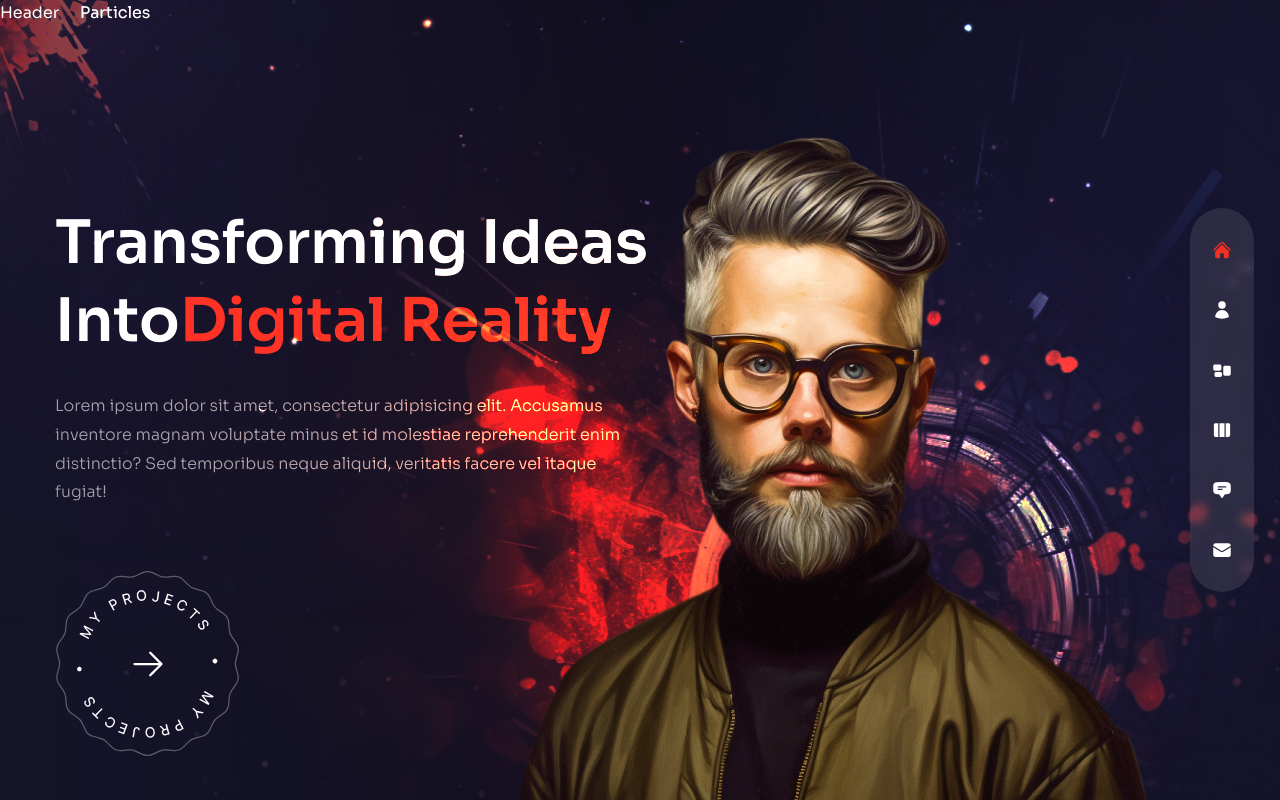
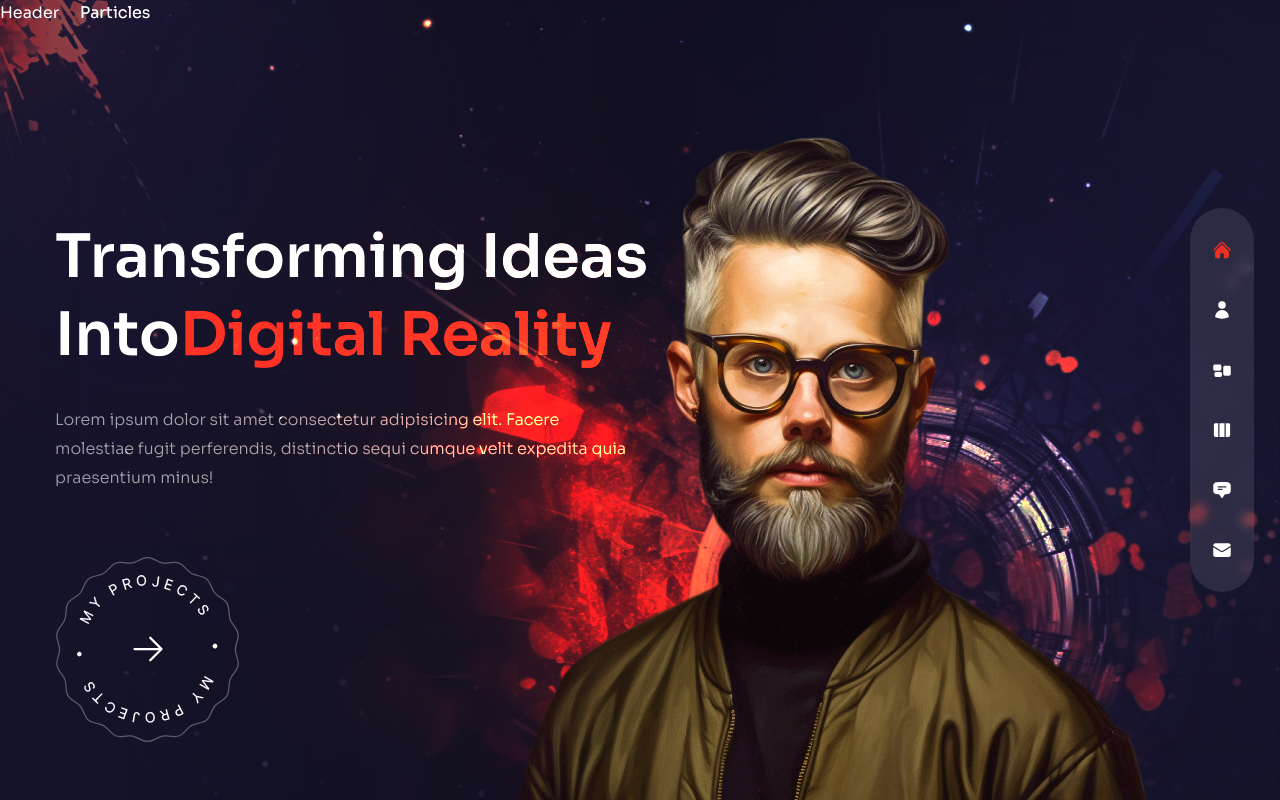
Before and after one commit to erickdc7/react-portfolio-2, a Next.js app: page / in a window 1280 px wide. Built offline with nearby package versions, Linux system fonts and the light colour scheme.

Commit message:
update text

```diff
--- a/pages/index.js
+++ b/pages/index.js
@@ -37,7 +37,7 @@ const Home = () => {
             exit="hidden"
             className="max-w-sm xl:max-w-xl mx-auto xl:mx-0 mb-10 xl:mb-16"
           >
-            Lorem ipsum dolor sit amet, consectetur adipisicing elit. Accusamus inventore magnam voluptate minus et id molestiae reprehenderit enim distinctio? Sed temporibus neque aliquid, veritatis facere vel itaque fugiat!
+            Lorem ipsum dolor sit amet consectetur adipisicing elit. Facere molestiae fugit perferendis, distinctio sequi cumque velit expedita quia praesentium minus!
           </motion.p>
           {/* Btn */}
           <div className="flex justify-center xl:hidden relative">
```
